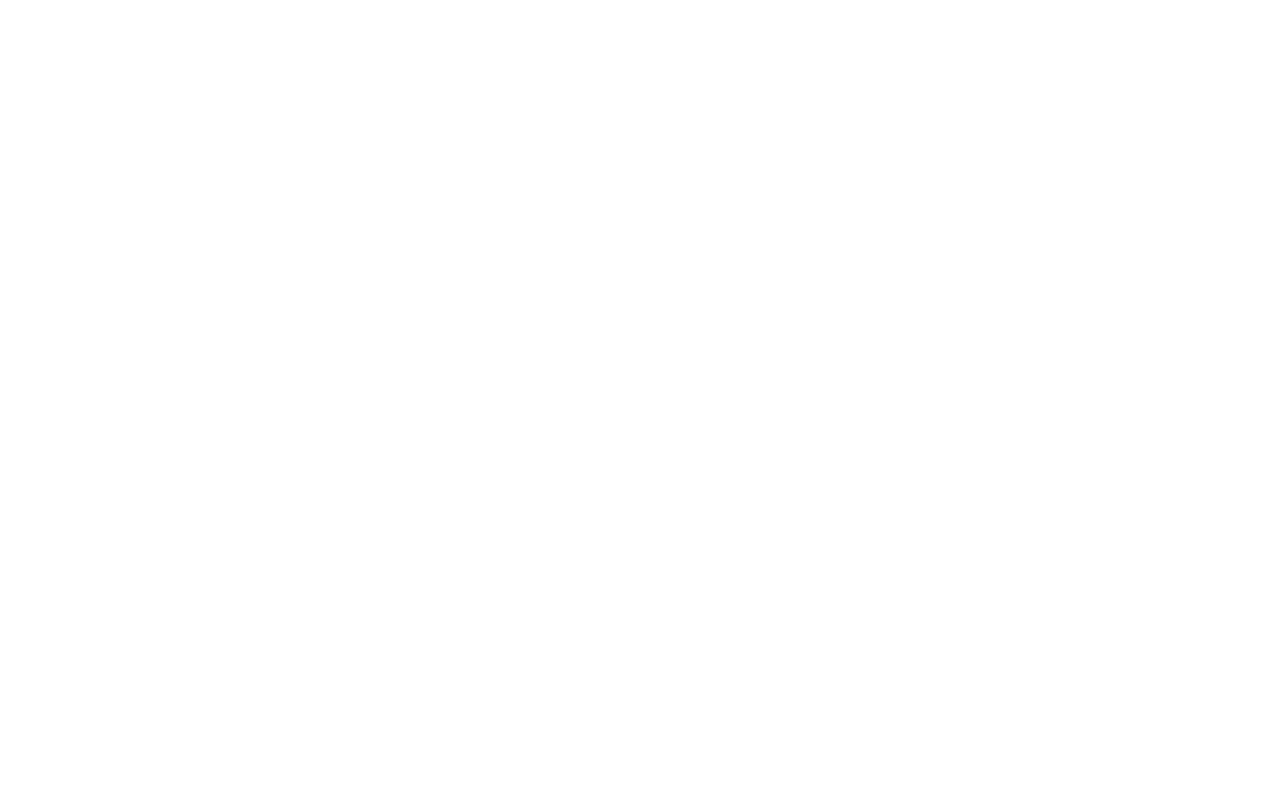
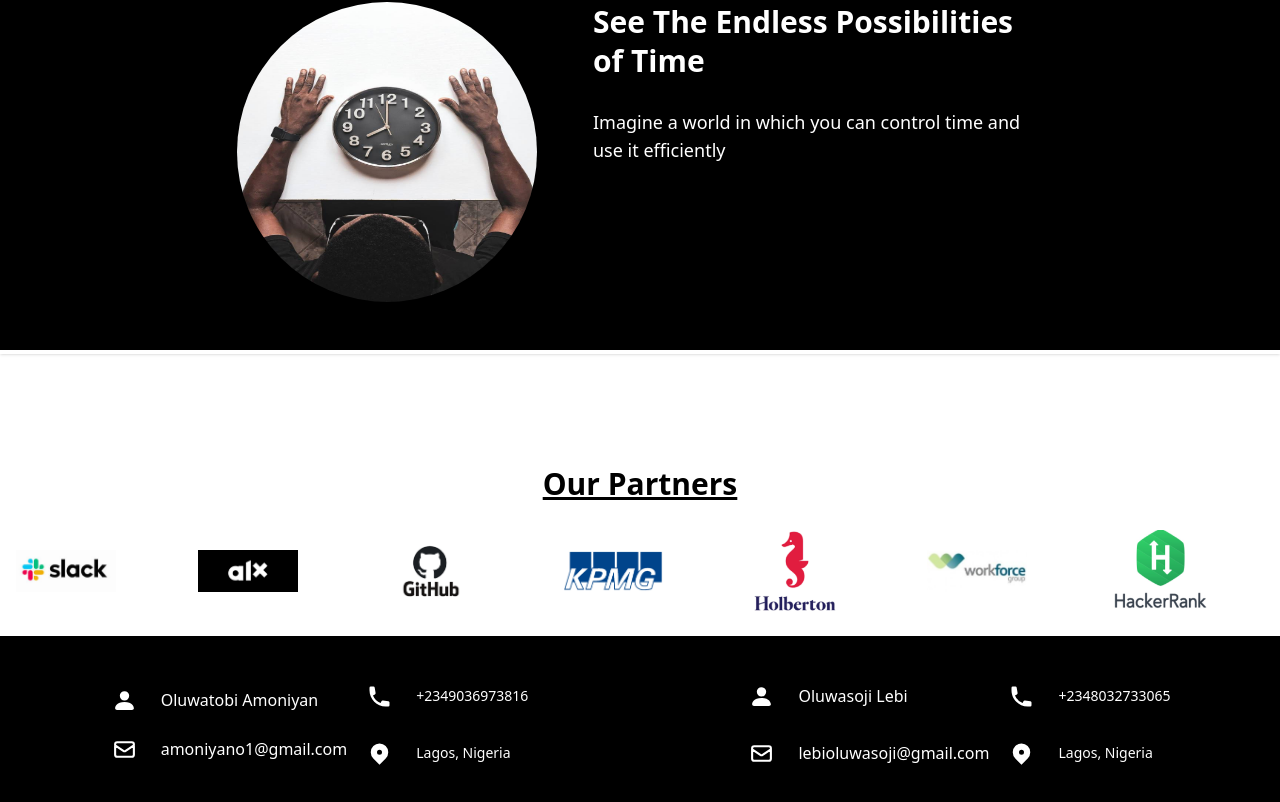
Before and after one commit to Oluwatoby8965/3racker-landing-page-, a React (Vite) app: page / in a window 1280 px wide. Shown: the part 1478-2280 px from the top of the page. Before the commit the page ends 800 px from the top, so only its background shows below. Built offline with nearby package versions, Linux system fonts and the light colour scheme.

Commit message:
done with what i can do

```diff
--- a/src/App.css
+++ b/src/App.css
@@ -8,7 +8,16 @@
   background: #370165;
 
 }
+.underliness::before {
+  content: '';
+  position: absolute;
+  width: 160px;
+  height: 4px;
+  left: 16%;
+  bottom: 4%;
+  background: #a032ff;
 
+}
 .Myshadow {
   box-shadow: 0px 5px 10px 0px rgba(0, 0, 0, 0.6);
 }
@@ -38,43 +47,14 @@
   cursor: pointer;
 }
 
-.Before::before {
-  content: '';
-  position: absolute;
-  width: 100%;
-  height: 2px;
-  left: -4%;
-  bottom: 14%;
-  background: #370165;
+
+
+.HideScrollBar::-webkit-scrollbar{
+  display: none;
 }
 
-.Before::after {
-  content: '';
-  position: absolute;
-  width: 2px;
-  height: 85%;
-  left: -4%;
-  bottom: 14%;
-  background: #370165;
-}
-
-@media screen and (min-width: 1000px) {
-  .Before::after {
-    display: none;
+  .HideScrollBar {
+    -ms-overflow-style: none;
+    /* IE and Edge */
+    scrollbar-width: none;
   }
-
-}
-
-/* about oage slider */
-.QuotesNextSlide {
-  transform: (100%);
-}
-
-.QuotesLasttSlide {
-  transform: (-100%);
-}
-
-.QuotesActiveSlide {
-  transform: (0%) !important;
-  opacity: 1 !important;
-}
--- a/src/components/footer/Footer.tsx
+++ b/src/components/footer/Footer.tsx
@@ -1,11 +1,4 @@
 import PartnershipData from "../../data";
-import Slack from "../../assets/slackLogo.png";
-import Alx from "../..//assets/Alx.png";
-import Github from "../../assets/gthubogo.png";
-import KPMG from "../../assets/kpmg.png";
-import Holberton from "../../assets/Holberton.png";
-import Workforce from "../../assets/Workforce.png";
-import Hackerrank from "../../assets/Hackerrank.png";
 import { NavLink } from "react-router-dom";
 
 import { FooterContact } from "./Logos";
@@ -14,15 +7,18 @@ const Footer = () => {
   return (
     <>
       {/* Patnership */}
-      <section className="my-[3rem] px-4">
+      <section className="mt-[7rem] px-4 ">
         <p className="text-center text-3xl font-bold underline">Our Partners</p>
-        <div className="mt-5 grid gap-7 grid-rows-[minmax(0,_1fr)] grid-flow-col overflow-x-scroll items-center">
+        <div
+          className="mt-7 grid gap-7 grid-rows-[minmax(0,_1fr)] grid-flow-col
+        overflow-x-scroll items-center HideScrollBar pb-6"
+        >
           <>
             {PartnershipData.map((partner) => {
               return (
                 <div key={partner.id}>
                   <NavLink to={partner.weburl} target="blank">
-                    <div className="w-[100px] overflow-hidden">
+                    <div className="w-[100px] overflow-hidden Myshadoweffec">
                       <img
                         className="w-full h-fulll"
                         src={partner.img}
--- a/src/layouts/home/HomeLayout.tsx
+++ b/src/layouts/home/HomeLayout.tsx
@@ -5,6 +5,7 @@ import { AsideNavigation } from "../../components/home";
 import { useState } from "react";
 import { AiOutlineClose, AiOutlineMenu } from "react-icons/ai";
 import { NavLink } from "react-router-dom";
+import { Footer } from "../../components";
 
 function HomeLayout() {
   const [navOpen, setNavOpen] = useState<boolean>(false);
@@ -69,11 +70,6 @@ function HomeLayout() {
       >
         <AsideNavigation toggle={handleToggleNav} />
       </div>
-
-      {/* Render Outlet here */}
-      <div className="fixed inset-0 overflow-y-auto z-0">
-        <Outlet />
-      </div>
     </>
   );
 }
--- /dev/null
+++ b/src/pages/SharedLayeout.tsx
@@ -0,0 +1,15 @@
+import { Footer } from "../components";
+import { HomeLayout } from "../layouts";
+import { Outlet } from "react-router-dom";
+
+const SharedLayeout = () => {
+  return (
+    <>
+      <HomeLayout />
+      <Outlet />
+      <Footer />
+    </>
+  );
+};
+
+export default SharedLayeout;
--- a/src/pages/home/HomeIndexPage.tsx
+++ b/src/pages/home/HomeIndexPage.tsx
@@ -1,17 +1,18 @@
 // jshint esversion:6
 import { Routes, Route } from "react-router-dom";
 import { HomePage, AboutPage } from "./subroutes";
-import { HomeLayout } from "../../layouts";
 import ErrorPage from "./ErrorPage";
 import { SignUpPage } from "../auth/subroutes/signupPage";
 import { LoginPage } from "../auth/subroutes/loginPage";
+import SharedLayeout from "../SharedLayeout";
+import { HomeView } from "../../views";
 
 function HomeIndexPage() {
   return (
     <>
       <Routes>
-        <Route element={<HomeLayout />}>
-          <Route index element={<HomePage />} />
+        <Route element={<SharedLayeout />}>
+          <Route index element={<HomeView />} />
           <Route path="about" element={<AboutPage />} />
         </Route>
         <Route path="*" element={<ErrorPage />} />
--- a/src/pages/home/subroutes/AboutPage.tsx
+++ b/src/pages/home/subroutes/AboutPage.tsx
@@ -69,18 +69,19 @@ function AboutPage() {
           </div>
         </section>
         {/* THID SECTION. WHO WE ARE */}
+        <section className="bg-[rgb(0,0,0)] pb-[3.5rem]">
           <section
             className="flex justify-center items-center flex-col
-             lg:w-[70%] w-[80%] mx-auto pt-[20px] xl:gap-8"
+             lg:w-[70%] w-[80%] mx-auto pt-[20px] xl:gap-8 "
           >
             <div className=" relative">
-            <p className="text-[2rem] font-bold text-[#656565] underlines pb-2 capitalize">
+              <p className="text-[2rem] font-bold text-[#ffffff] underliness pb-2 capitalize">
                 Meet our Team
               </p>
             </div>
-          <div className="flex flex-col lg:flex-row gap-[80px]">
+            <div className="flex flex-col lg:flex-row gap-[40px] lg:gap-[100px] mt-6">
               <div
-              className="flex flex-col justify-center items-center gap-3 bg-[#eeecec]
+                className="flex flex-col justify-center items-center gap-3 bg-[#eeecec] lg:w-[50%]
              Myshadows Myshadoweffect rounded-xl"
               >
                 <div
@@ -102,7 +103,7 @@ function AboutPage() {
               </div>
               <div
                 className="flex flex-col justify-center items-center gap-3 bg-[#eeecec]
-            Myshadows Myshadoweffect rounded-xl"
+            Myshadows Myshadoweffect rounded-xl  lg:w-[50%]"
               >
                 <div
                   className="w-[120px] h-[120px] rounded-full overflow-hidden border-[1px]
@@ -112,13 +113,13 @@ function AboutPage() {
                 </div>
                 <p className=" px-4 py-3">
                   Lebi Soji is a software engineer determined to solve identify
-                complex problem and proffer solutions to tackle these problems.
-                He smart and goal driven and a co-founder of Tracker
+                  complex problem and proffer solutions to tackle these
+                  problems. He smart and goal driven and a co-founder of Tracker
                 </p>
               </div>
             </div>
           </section>
-        <Footer />
+        </section>
       </section>
     </>
   );
--- a/src/views/home/homeView.tsx
+++ b/src/views/home/homeView.tsx
@@ -7,6 +7,7 @@ import MOckupLoginImage from "../../assets/mockup_login.png";
 import OfficeImage3 from "../../assets/Office_image_3.jpg";
 import AiImage from "../../assets/Ai_image.jpg";
 import { GoogleSVG, EmailSVG } from "../../components/svg";
+import { Footer } from "../../components";
 import { NavLink } from "react-router-dom";
 
 import { HiMail } from "react-icons/hi";
@@ -132,95 +133,7 @@ function HomeView() {
             </div>
           </div>
         </section>
-
-        {/* Patnership */}
-        <section className="py-[3rem] px-4 overflow-scroll">
-          <div className="text-center text-3xl font-bold">Our Partners</div>
-          <div className="mt-5 grid gap-7 grid-rows-[minmax(0,_1fr)] grid-flow-col overflow-scroll items-center">
-            <>
-              {PartnershipData.map((partner) => {
-                return (
-                  <div key={partner.id}>
-                    <NavLink to={partner.weburl} target="blank">
-                      <div className="w-[100px]">
-                        <img
-                          className="w-full h-fulll"
-                          src={partner.img}
-                          alt="img"
-                        />
-                      </div>
-                    </NavLink>
-                  </div>
-                );
-              })}
-            </>
-          </div>
-        </section>
-
-        {/* Footer Section */}
-        <footer className="bg-[black] text-white py-[3rem]">
-          {/* First footer section */}
-          <div className="grid grid-cols-1 md:grid-cols-2 gap-y-7 justify-items-center">
-            <div className="flex gap-x-5 items-center">
-              <div className="flex flex-col gap-y-2">
-                <h3 className="text-xl font-bold">Oluwatobi Amoniyan</h3>
-                <div className="flex gap-x-2 items-center">
-                  <span>
-                    <HiMail />
-                  </span>
-                  <a href="mailto:amoniyano1@gmail.com">amoniyano1@gmail.com</a>
-                </div>
-              </div>
-              <div className="text-sm flex flex-col gap-y-2">
-                <div className="flex gap-x-2 items-center">
-                  <span>
-                    <BsFillTelephonePlusFill size={16} />
-                  </span>
-                  <span>
-                    <a href="tel:+2349036973816">+2349036973816</a>
-                  </span>
-                </div>
-                <div className="flex gap-x-2 items-center">
-                  <span>
-                    <HiLocationMarker size={22} />
-                  </span>
-                  <span>Lagos, Nigeria</span>
-                </div>
-              </div>
-            </div>
-
-            {/* Second footer section */}
-            <div className="flex gap-x-5 items-center">
-              <div className="flex flex-col gap-y-2">
-                <h3 className="text-xl font-bold">Oluwasoji Lebi</h3>
-                <div className="flex gap-x-3 items-center">
-                  <span>
-                    <HiMail />
-                  </span>
-                  <a href="mailto:lebioluwasoji@gmail.com">
-                    lebioluwasoji@gmail.com
-                  </a>
-                </div>
-              </div>
-              <div className="text-sm flex flex-col gap-y-2">
-                <div className="flex gap-x-2 items-center">
-                  <span>
-                    <BsFillTelephonePlusFill size={16} />
-                  </span>
-                  <span>
-                    <a href="tel:+2348032733065">+2348032733065</a>
-                  </span>
-                </div>
-                <div className="flex gap-x-2 items-center">
-                  <span>
-                    <HiLocationMarker size={22} />
-                  </span>
-                  <span>Lagos, Nigeria</span>
-                </div>
-              </div>
-            </div>
-          </div>
-        </footer>
+        {/* <Footer /> */}
       </div>
     </>
   );
```
Also changed, not shown: src/pages/home/subroutes/HomePage.tsx (+5 -5 lines), src/assets/office_image_3.jpg. Lines whose indentation alone changed are shown as unchanged.
